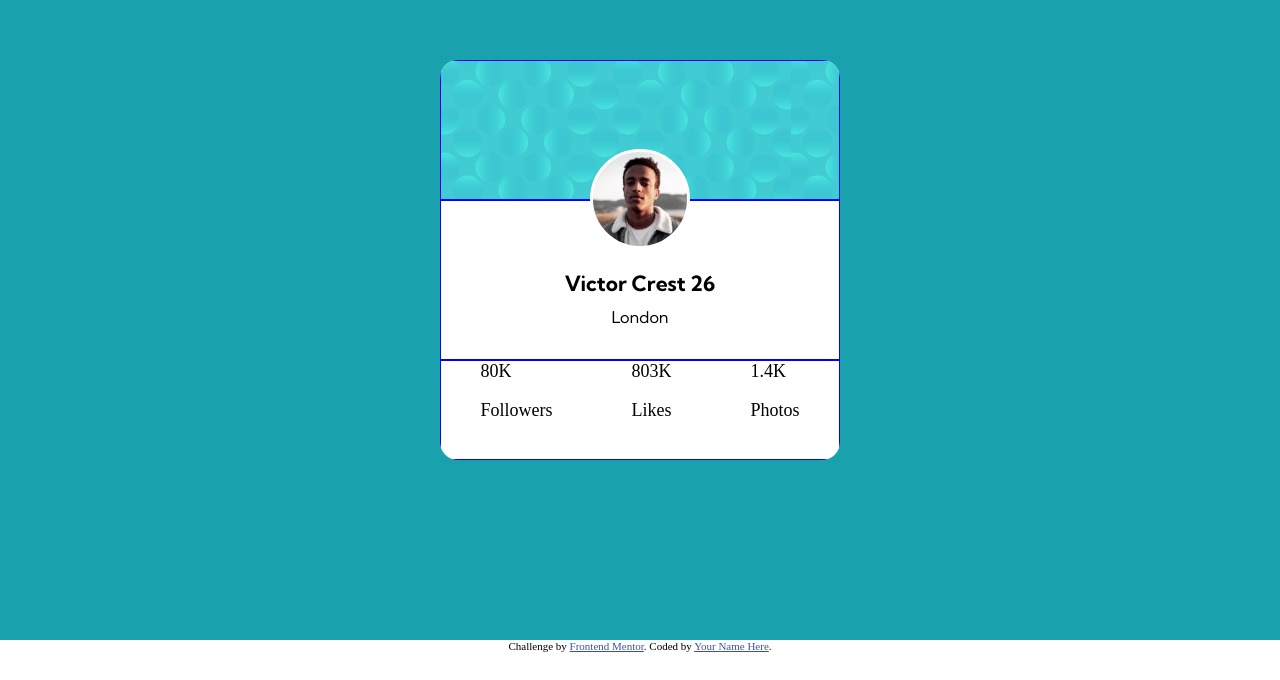
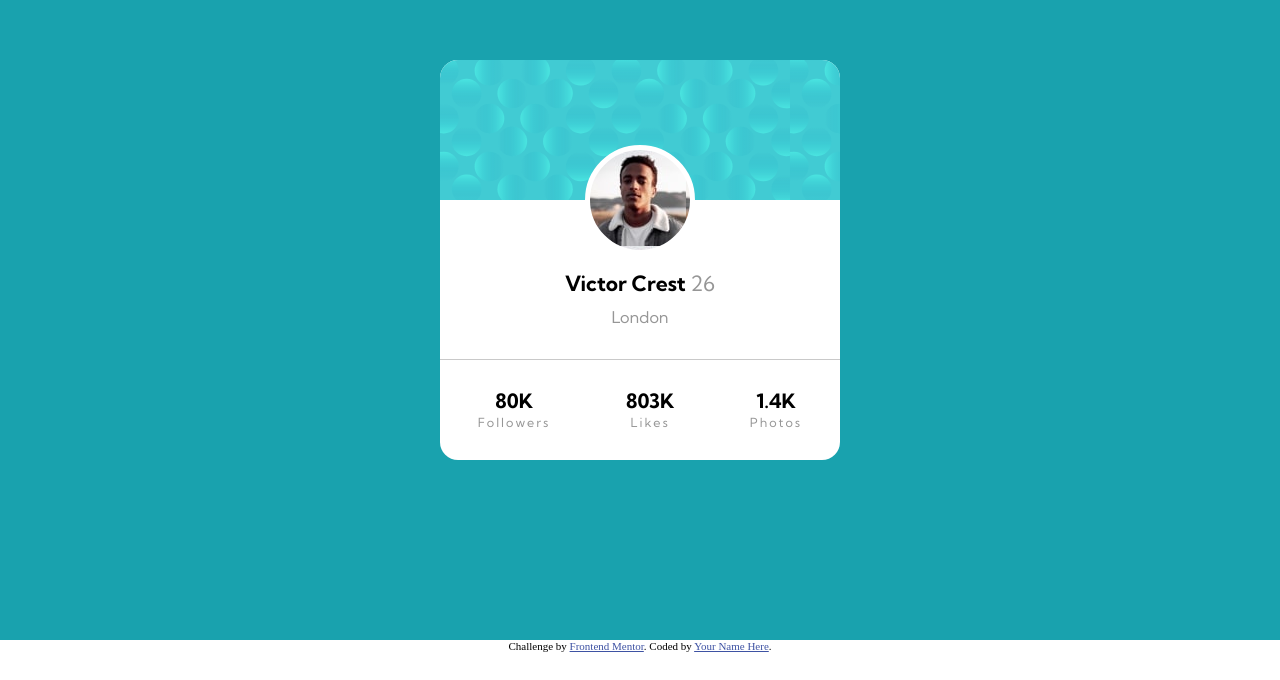
Before and after one commit to GerardoDev25/03-profile-card-component-main, a plain HTML site: page index.html in a window 1280 px wide. Shown: the part 120-800 px from the top of the page. Drawn offline with nearby package versions, Linux system fonts and the light colour scheme.

Commit message:
finish desing desktop

```diff
--- a/index.html
+++ b/index.html
@@ -36,7 +36,10 @@
                <div></div>
             </div>
             <div class="box box2">
-               <h3><strong>Victor Crest</strong> 26</h3>
+               <h3>
+                  <strong>Victor Crest</strong>
+                  <span> 26</span>
+               </h3>
                <p>London</p>
             </div>
             <div class="box box3">
--- a/styles/styles.css
+++ b/styles/styles.css
@@ -28,9 +28,8 @@ section {
    border-radius: 1rem;
 }
 
-.box {
-   border: 1px solid blue;
-}
+/* .box {
+} */
 
 .box1 {
    background-image: url("./../images/bg-pattern-card.svg");
@@ -39,38 +38,61 @@ section {
 }
 
 .box1 div {
-   width: 100px;
-   height: 100px;
-   border: 0.2rem solid white;
+   width: 110px;
+   height: 110px;
+   border: 0.3rem solid white;
    border-radius: 50%;
    background-image: url("./../images/image-victor.jpg");
    position: absolute;
-   top: calc(100% - 50px);
-   left: calc(50% - 50px);
+   top: calc(100% - 55px);
+   left: calc(50% - 55px);
 }
 
 .box2 {
    display: flex;
    flex-direction: column;
+   border-bottom: 1px solid hsl(0, 0%, 79%);
    justify-content: center;
    align-items: center;
    height: 40%;
    font-family: "Kumbh Sans", sans-serif;
 }
 
-.box2 h3{
-margin-top: 3rem;
-margin-bottom: 0;
+.box2 h3 {
+   margin-top: 3rem;
+   margin-bottom: 0;
 }
-.box2 p{
-margin-top: .7rem;
-font-size: .9rem;
+.box2 p {
+   margin-top: 0.7rem;
+   font-size: 0.9rem;
+   color: hsl(0, 0%, 59%);
+   font-weight: 400;
+}
+
+.box2 span {
+   color: hsl(0, 0%, 59%);
+   font-weight: 400;
 }
 
 .box3 {
    display: flex;
    justify-content: space-around;
+   align-items: center;
+   text-align: center;
    height: 25%;
+   font-family: "Kumbh Sans", sans-serif;
+}
+.box3 div {
+   font-size: 1.1rem;
+   font-weight: 700;
+}
+.box3 p {
+   margin: 0;
+   margin-top: 0.2rem;
+   font-size: 0.7rem;
+   letter-spacing: 2px;
+   font-weight: 400;
+   color: hsl(0, 0%, 59%);
 }
 
 .attribution {
```
